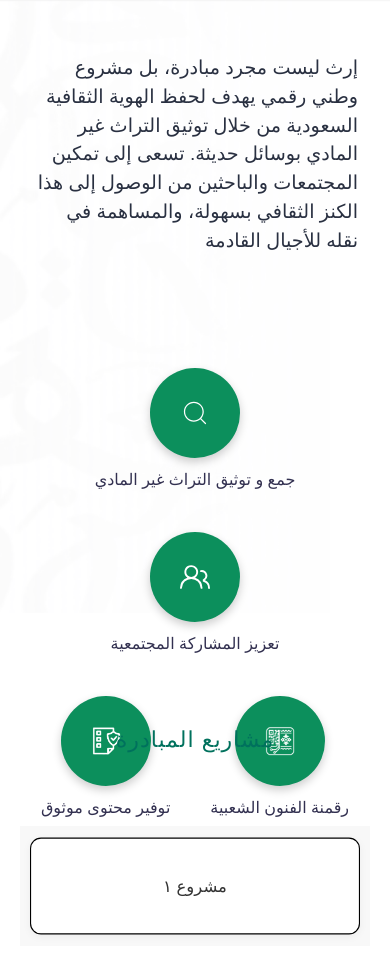
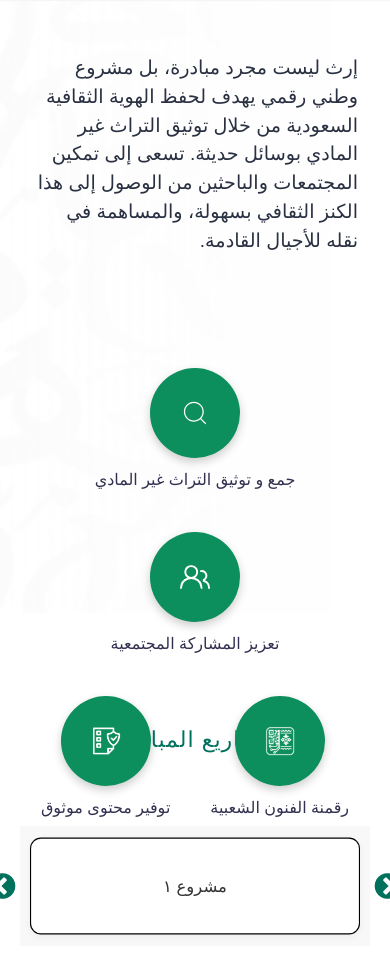
Before and after one commit to AsmaAlghamdi1/marwiyyat, a React (Vite) app: page / in a window 390 px wide. Shown: the part 986-1940 px from the top of the page. Built offline with nearby package versions, Linux system fonts and the light colour scheme.

Commit message:
add new animation in the main page in each section

```diff
--- a/package.json
+++ b/package.json
@@ -19,6 +19,7 @@
     "react-leaflet": "^5.0.0",
     "react-scrollspy": "^3.4.3",
     "react-slick": "^0.30.3",
+    "react-type-animation": "^3.2.0",
     "slick-carousel": "^1.8.1"
   },
   "devDependencies": {
--- a/src/components/ProjectsSlider.jsx
+++ b/src/components/ProjectsSlider.jsx
@@ -13,6 +13,7 @@ export const ProjectsSlider = () => {
     speed: 500,
     slidesToShow: 3,
     slidesToScroll: 1,
+    arrows: true,
     responsive: [
       {
         breakpoint: 1024,
--- a/src/components/WhatIsIrth.jsx
+++ b/src/components/WhatIsIrth.jsx
@@ -1,32 +1,47 @@
-import React from "react";
+import React, { useEffect } from "react";
 import '../css/WhatIsIrth.css';
 import { CiSearch } from "react-icons/ci";
 import { GoPeople } from "react-icons/go";
-import art from "../assets/arts.png"
-import content from "../assets/trusted-content.png"
+import art from "../assets/arts.png";
+import content from "../assets/trusted-content.png";
+import { TypeAnimation } from 'react-type-animation';
+import AOS from "aos";
+import "aos/dist/aos.css";
 
+export const Whatisirth = () => {
+  useEffect(() => {
+    AOS.init({ duration: 1000, once: true });
+  }, []);
 
-export const Whatisirth =()=>{
-    return(
+  return (
     <div className="container">
-        <h3>ماهو إرث ؟</h3>
-        <hr className="line"/>
-        <p>إرث ليست مجرد مبادرة، بل مشروع وطني رقمي يهدف لحفظ الهوية الثقافية السعودية من خلال توثيق التراث غير المادي بوسائل حديثة. تسعى إلى تمكين المجتمعات والباحثين من الوصول إلى هذا الكنز الثقافي بسهولة، والمساهمة في نقله للأجيال القادمة</p>
+      <TypeAnimation
+        sequence={['ماهو إرث ؟']}
+        wrapper="h3"
+        speed={50}
+        repeat={0}
+      />
+      <hr className="line" />
+      <p>
+        إرث ليست مجرد مبادرة، بل مشروع وطني رقمي يهدف لحفظ الهوية الثقافية السعودية
+        من خلال توثيق التراث غير المادي بوسائل حديثة. تسعى إلى تمكين المجتمعات
+        والباحثين من الوصول إلى هذا الكنز الثقافي بسهولة، والمساهمة في نقله للأجيال القادمة.
+      </p>
       <div className="icon-container">
-            <div className="feature">
+        <div className="feature" data-aos="fade-up" data-aos-delay="100">
           <div className="circle-icon"><CiSearch /></div>
           <p>جمع و توثيق التراث غير المادي</p>
         </div>
-            <div className="feature">
+        <div className="feature" data-aos="fade-up" data-aos-delay="200">
           <div className="circle-icon"><GoPeople /></div>
           <p>تعزيز المشاركة المجتمعية</p>
         </div>
-            <div className="feature">
-                <div className="circle-icon"><img src={art} height={30} width={30}/></div>
+        <div className="feature" data-aos="fade-up" data-aos-delay="300">
+          <div className="circle-icon"><img src={art} height={30} width={30} /></div>
           <p>رقمنة الفنون الشعبية</p>
         </div>
-            <div className="feature">
-                <div className="circle-icon"><img src={content} height={30} width={30}/></div>
+        <div className="feature" data-aos="fade-up" data-aos-delay="400">
+          <div className="circle-icon"><img src={content} height={30} width={30} /></div>
           <p>توفير محتوى موثوق</p>
         </div>
       </div>
--- a/src/components/mobadrahsection.jsx
+++ b/src/components/mobadrahsection.jsx
@@ -2,6 +2,7 @@ import React, { useEffect } from "react";
 import AOS from "aos";
 import "aos/dist/aos.css";
 import '../css/mobadrahsection.css';
+
 
 export const Mobadrahsection = () => {
   useEffect(() => {
--- a/src/css/ProjectsSlider.css
+++ b/src/css/ProjectsSlider.css
@@ -46,6 +46,49 @@
   font-weight: 500;
 }
 
+/* أسهم السلايدر */
+.slick-prev,
+.slick-next {
+  width: 45px;
+  height: 45px;
+  z-index: 5;
+}
+
+.slick-prev:before,
+.slick-next:before {
+  font-size: 40px;
+  color: #00715d;
+  opacity: 1;
+}
+
+.slick-prev {
+  left: 5px;
+}
+
+.slick-next {
+  right: 5px;
+}
+
+@media (max-width: 768px) {
+  .slick-prev,
+  .slick-next {
+    width: 35px;
+    height: 35px;
+  }
+
+  .slick-prev:before,
+  .slick-next:before {
+    font-size: 30px;
+  }
+
+  .slick-prev {
+    left: -35px;
+  }
+
+  .slick-next {
+    right: -35px;
+  }
+}
 
 @media (max-width: 992px) {
   .projects-title {
--- a/src/css/mobadrahsection.css
+++ b/src/css/mobadrahsection.css
@@ -12,6 +12,9 @@
     text-align: center;
     direction: rtl;
     padding: 0 2rem;
+    background-attachment: fixed;
+
+
 }
 
 .mobadrah-section1 h2,
```
Also changed, not shown: 1 other file (tests, documents, lock files or other folders). Lines whose indentation alone changed are shown as unchanged.
